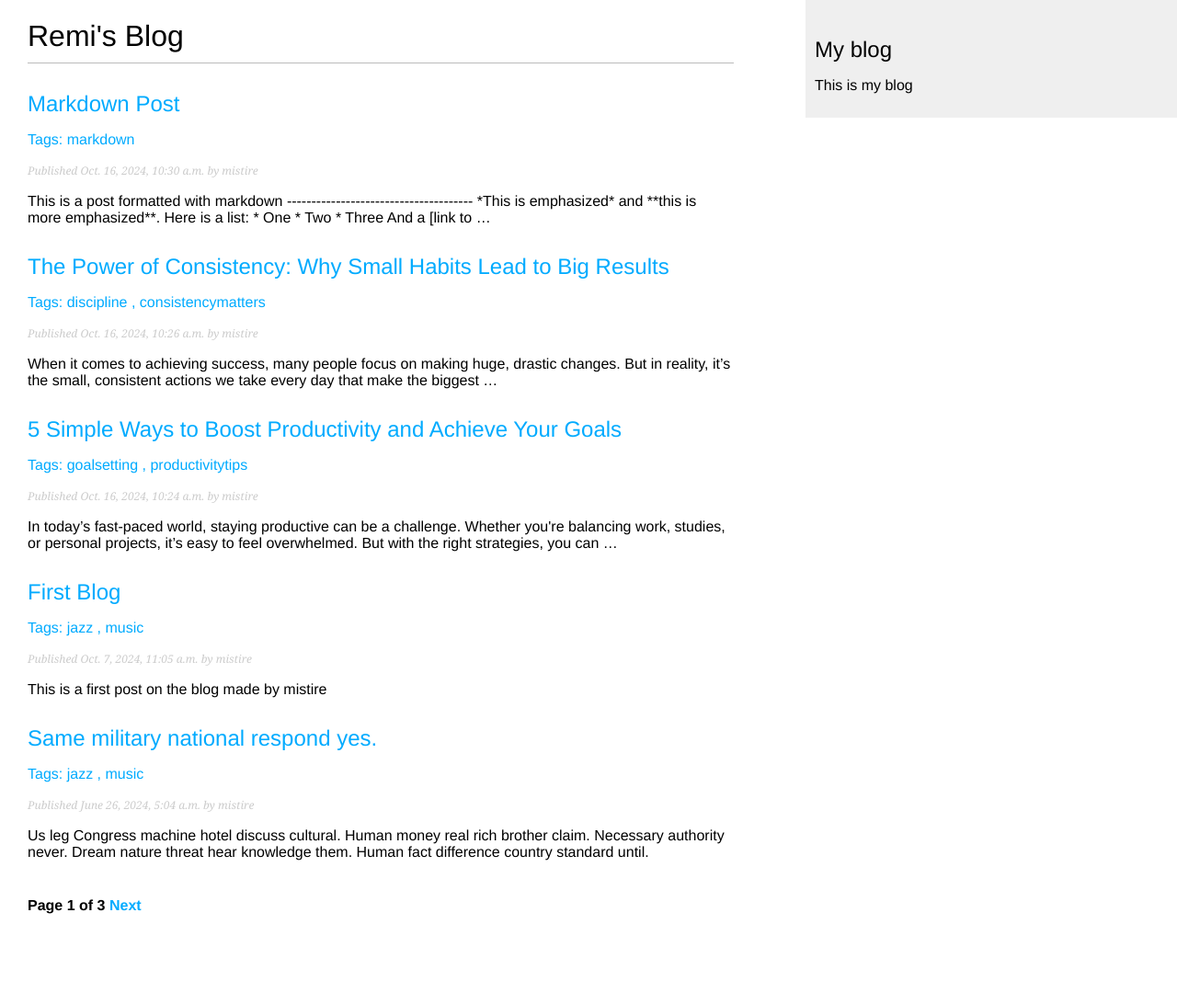
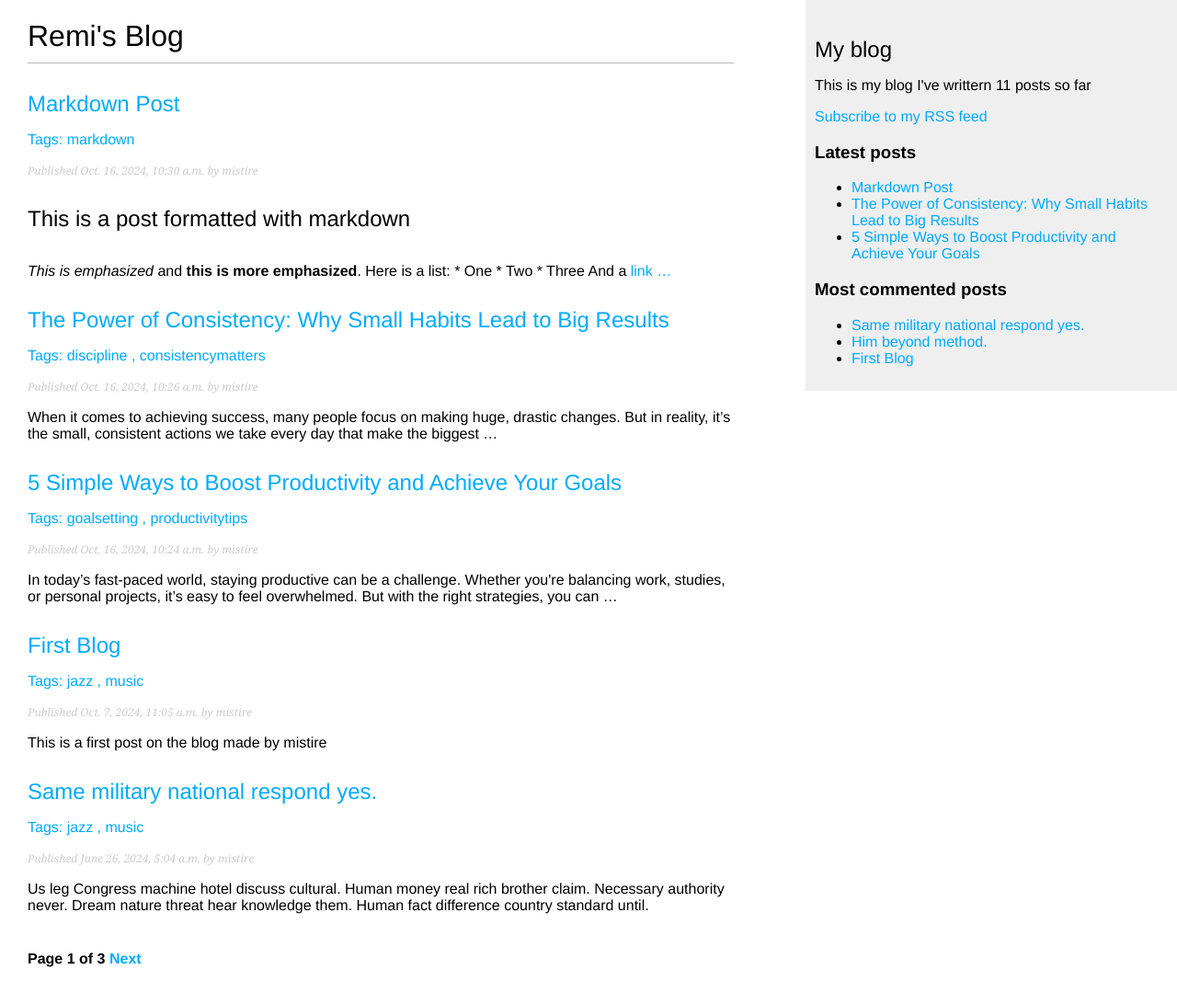
Before and after one commit to Mistire/django-projects, a Django app: page /blog/ in a window 1280 px wide. Shown: the whole page at 92% size. Before the commit the page ends 994 px from the top, so only its background shows below. Run offline with Django 5.2, Linux system fonts and the light colour scheme; data comes from the database, SQL or seed files in the repository; both versions use the stored data as it was after the commit; parts of the project's set-up code (start-up, migrations or seed data) failed here and were passed over.

Commit message:
Implemented blog features: retrieved posts by similarity, created custom template tags/filters, added a sitemap, and created feeds for blog posts.

```diff
--- a/blog-project/myblog/blog/templates/blog/base.html
+++ b/blog-project/myblog/blog/templates/blog/base.html
@@ -1,3 +1,4 @@
+{% load blog_tags %}
 {% load static %}
 <!DOCTYPE html>
 <html lang="en">
@@ -14,7 +15,27 @@
   </div>
   <div id="sidebar">
     <h2>My blog</h2>
-    <p>This is my blog</p>
+    <p>This is my blog
+      I've writtern {% total_posts %} posts so far
+    </p>
+    <p>
+      <a href="{% url "blog:post_feed" %}">
+        Subscribe to my RSS feed
+      </a>
+    </p>
+    <h3>Latest posts</h3>
+    {% show_latest_posts 3 %}
+    <h3>Most commented posts</h3>
+    {% get_most_commented_posts as most_commented_posts %}
+    <ul>
+      {% for post in most_commented_posts %}
+        <li>
+          <a href="{{ post.get_absolute_url }}">
+            {{ post.title }}
+          </a>
+        </li>
+      {% endfor %}
+    </ul>
   </div>
 </body>
 </html>
--- a/blog-project/myblog/blog/templates/blog/post/detail.html
+++ b/blog-project/myblog/blog/templates/blog/post/detail.html
@@ -1,4 +1,6 @@
 {% extends 'blog/base.html' %}
+{% load blog_tags %}
+
 {% block title %}{{ post.title }}{% endblock %}
 
 {% block content %}
@@ -6,7 +8,7 @@
   <p class="date">
     Published {{ post.publish }} by {{ post.author }}
   </p>
-  {{ post.body|linebreaks }}
+  {{ post.body|markdown }}
   <p>
     <a href="{% url "blog:post_share" post.id %}">
       Share this post
--- /dev/null
+++ b/blog-project/myblog/blog/templates/blog/post/latest_posts.html
@@ -0,0 +1,7 @@
+<ul>
+    {% for post in latest_posts %}
+      <li>
+        <a href="{{ post.get_absolute_url }}">{{ post.title }}</a>
+      </li>
+    {% endfor %}
+</ul>
--- a/blog-project/myblog/blog/templates/blog/post/list.html
+++ b/blog-project/myblog/blog/templates/blog/post/list.html
@@ -1,4 +1,5 @@
 {% extends 'blog/base.html' %}
+{% load blog_tags %}
 {% block title %}Remi's Blog{% endblock %}
 {% block content %}
   <h1>Remi's Blog</h1>
@@ -22,7 +23,7 @@
     <p class="date">
       Published {{ post.publish }} by {{ post.author }}
     </p>
-    {{ post.body|truncatewords:30|linebreaks }}
+    {{ post.body|markdown|truncatewords_html:30|linebreaks }}
   {% endfor %}
   <!-- {% include "pagination.html" with page=page_obj %} -->
   {% include "pagination.html" with page=posts %}
--- /dev/null
+++ b/blog-project/myblog/blog/templatetags/blog_tags.py
@@ -0,0 +1,25 @@
+import markdown
+from django import template
+from ..models import Post
+from django.db.models import Count
+from django.utils.safestring import mark_safe
+
+register = template.Library()
+
+@register.simple_tag
+def total_posts():
+  return Post.published.count()
+
+@register.inclusion_tag('blog/post/latest_posts.html')
+def show_latest_posts(count=5):
+  latest_posts = Post.published.order_by('-publish')[:count]
+  return {'latest_posts': latest_posts}
+
+@register.simple_tag
+def get_most_commented_posts(count=3):
+  return Post.published.annotate(total_comments=Count('comments')
+  ).order_by('-total_comments')[:count]
+
+@register.filter(name='markdown')
+def markdown_format(text):
+  return mark_safe(markdown.markdown(text))
--- a/blog-project/myblog/blog/urls.py
+++ b/blog-project/myblog/blog/urls.py
@@ -1,4 +1,6 @@
 from django.urls import path
+
+from blog.feeds import LatestPostFeed
 from . import views
 
 app_name = 'blog'
@@ -10,4 +12,5 @@ urlpatterns = [
   path('<int:post_id>/share/', views.post_share, name='post_share'),
   path('<int:post_id>/comment/', views.post_comment, name='post_comment'),
   path('tag<slug:tag_slug>/', views.post_list, name='post_list_by_tag'),
+  path('feed/', LatestPostFeed(), name='post_feed')
 ]
--- a/blog-project/myblog/myblog/settings.py
+++ b/blog-project/myblog/myblog/settings.py
@@ -38,6 +38,8 @@ DEBUG = True
 ALLOWED_HOSTS = []
 
 
+SITE_ID = 1
+
 # Application definition
 
 INSTALLED_APPS = [
@@ -46,6 +48,8 @@ INSTALLED_APPS = [
     'django.contrib.contenttypes',
     'django.contrib.sessions',
     'django.contrib.messages',
+    'django.contrib.sites',
+    'django.contrib.sitemaps',
     'django.contrib.staticfiles',
     'blog.apps.BlogConfig',
     'taggit',
--- a/blog-project/myblog/myblog/urls.py
+++ b/blog-project/myblog/myblog/urls.py
@@ -16,8 +16,22 @@ Including another URLconf
 """
 from django.contrib import admin
 from django.urls import include, path
+from django.contrib.sitemaps.views import sitemap
+from blog.sitemaps import PostSitemap
+
+sitemaps = {
+  'posts': PostSitemap,
+}
 
 urlpatterns = [
     path('blog/', include('blog.urls', namespace='blog')),
     path('admin/', admin.site.urls),
+    path(
+      'sitemap.xml',
+      sitemap,
+      {
+        'sitemaps': sitemaps
+      },
+      name='django.contrib.sitemaps.views.sitemap'
+    )
 ]
```
Also changed, not shown: blog-project/myblog/blog/feeds.py (added, +22 -0 lines), blog-project/myblog/blog/sitemaps.py (added, +12 -0 lines), blog-project/myblog/blog/templatetags/__init.py (added), blog-project/myblog/db.sqlite3.
